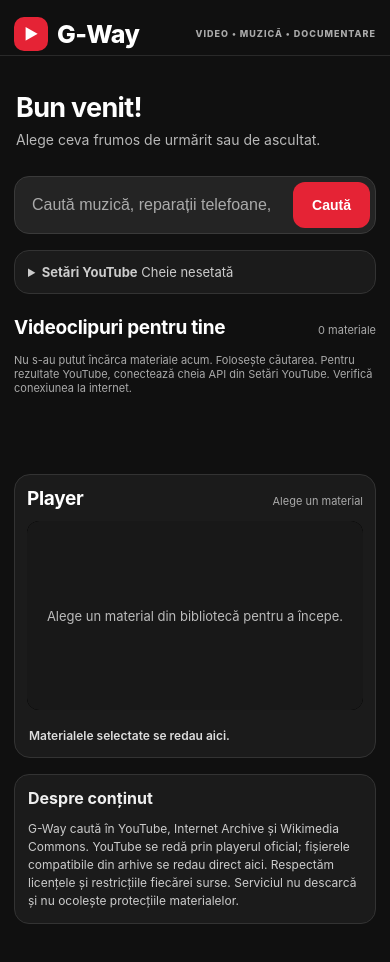
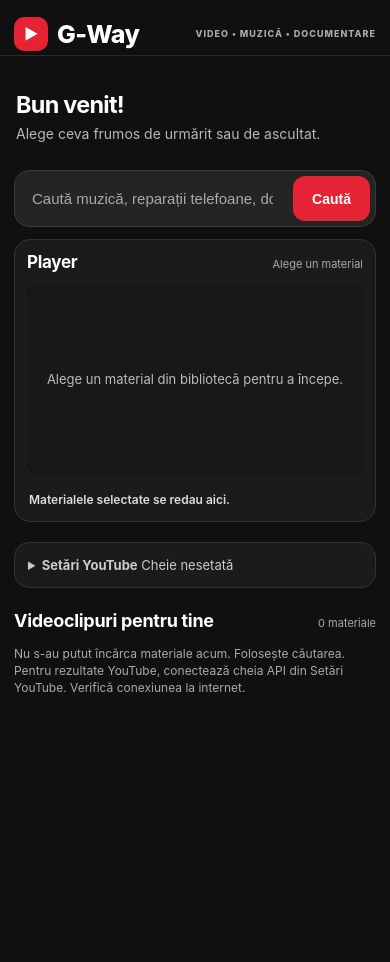
Before and after one commit to 5862y4p5nk-alt/g-way-app, a plain HTML site: page index.html in a window 390 px wide. After the commit the page ends 844 px from the top, so only its background shows below. Drawn offline with Linux system fonts and the light colour scheme; no server answers.

Commit message:
Add files via upload

```diff
--- a/app.js
+++ b/app.js
@@ -117,7 +117,6 @@ async function loadDiscoverFeed(){
 
 async function playAt(i){
  if(!queue.length)return;queueIndex=((i%queue.length)+queue.length)%queue.length;const e=queue[queueIndex];nowPlaying.textContent=e.title;setStatus(queueLabel());updateMediaSession(e);
- const playerPanel=playerArea.closest('.player');if(playerPanel)playerPanel.scrollIntoView({behavior:'smooth',block:'start'});
  if(archiveMedia){archiveMedia.pause();archiveMedia=null;}
  if(e.type==='youtube')return playYouTubeItem(e);
  if(e.type==='commons'||e.type==='commons-image')return playCommons(e);
--- a/index.html
+++ b/index.html
@@ -5,9 +5,9 @@
 <body><header><a class="brand" href="#"><span class="logo">▶</span> G-Way</a><span class="free">VIDEO • MUZICĂ • DOCUMENTARE</span></header>
 <main><section class="intro"><h1>Bun venit!</h1><p>Alege ceva frumos de urmărit sau de ascultat.</p></section>
 <form id="searchForm"><input id="q" placeholder="Caută muzică, reparații telefoane, documentare..." autocomplete="off"><button>Caută</button></form>
+<section class="player panel"><div class="sectionhead"><h2>Player</h2><span id="playStatus">Alege un material</span></div><div id="player"><div class="player-placeholder">Alege un material din bibliotecă pentru a începe.</div></div><div id="nowPlaying">Materialele selectate se redau aici.</div></section>
+
 <details class="panel keypanel"><summary><strong>Setări YouTube</strong> <span id="keyStatus">Cheie nesetată</span></summary><p>Introdu cheia API creată în Google Cloud. Se păstrează numai pe acest telefon.</p><input id="apiKey" type="password" autocomplete="off" placeholder="Lipește cheia API aici"><div class="keyactions"><button id="saveKey" type="button">Salvează cheia</button><button id="forgetKey" class="secondary" type="button">Șterge cheia</button></div><small>Nu trimite cheia nimănui. Restricțiile Google pentru site și API trebuie păstrate.</small></details>
 
 <section class="results"><div class="sectionhead"><h2>Videoclipuri pentru tine</h2><span id="count"></span></div><div id="message">Se încarcă biblioteca…</div><div id="items" class="items"></div><div id="moreResults" class="more-results"></div><div class="more-results"><button id="expandLibrary" class="load-more" type="button" hidden>Extinde biblioteca</button></div></section>
-<section class="player panel"><div class="sectionhead"><h2>Player</h2><span id="playStatus">Alege un material</span></div><div id="player"><div class="player-placeholder">Alege un material din bibliotecă pentru a începe.</div></div><div id="nowPlaying">Materialele selectate se redau aici.</div></section>
-<section class="note panel"><b>Despre conținut</b><p>G-Way caută în YouTube, Internet Archive și Wikimedia Commons. YouTube se redă prin playerul oficial; fișierele compatibile din arhive se redau direct aici. Respectăm licențele și restricțiile fiecărei surse. Serviciul nu descarcă și nu ocolește protecțiile materialelor.</p></section>
 </main><script src="app.js"></script><script>if('serviceWorker'in navigator)navigator.serviceWorker.register('./sw.js').catch(()=>{});</script></body></html>
--- a/styles.css
+++ b/styles.css
@@ -160,3 +160,25 @@ header{background:#101010!important;border-bottom:1px solid #292929!important;bo
 .more-results{padding:14px 0!important}
 .load-more{background:#2b2b2b!important;color:#fff!important;border:1px solid #444!important;border-radius:24px!important}
 @media(min-width:700px){.items{grid-template-columns:repeat(3,minmax(0,1fr))!important;gap:22px 16px!important}}
+
+/* v16: player stays at the top, compact mobile layout */
+html{-webkit-text-size-adjust:100%;text-size-adjust:100%;overflow-x:hidden}
+body{width:100%;max-width:100vw;overflow-x:hidden;font-size:16px;padding-bottom:20px!important}
+main{width:100%;max-width:100%;min-width:0;padding:14px 14px 28px}
+header{width:100%;min-width:0}
+.intro h1{font-size:clamp(22px,6vw,28px)!important;line-height:1.2!important}
+.intro p{font-size:14px!important;line-height:1.45!important}
+#searchForm{width:100%;min-width:0}
+#searchForm input{min-width:0;width:0;font-size:15px!important}
+.player.panel{margin:10px 0 20px!important;scroll-margin-top:0}
+.player .sectionhead h2{font-size:17px!important}
+#player{min-height:0}
+.sectionhead h2{font-size:18px!important;line-height:1.25!important}
+#message{font-size:12px!important;line-height:1.4!important;overflow-wrap:anywhere}
+.items{width:100%;min-width:0;grid-template-columns:repeat(2,minmax(0,1fr))!important}
+.item{min-width:0;max-width:100%}
+.image-title{font-size:13px!important;line-height:1.35!important;overflow-wrap:anywhere}
+.source-label{font-size:10px!important;line-height:1.3!important;overflow-wrap:anywhere}
+.keypanel{font-size:14px!important;line-height:1.4!important}
+.keypanel p,.keypanel small{font-size:12px!important;line-height:1.45!important}
+@media(max-width:380px){main{padding-left:10px;padding-right:10px}.items{gap:14px 8px}}
--- a/sw.js
+++ b/sw.js
@@ -1,4 +1,4 @@
-const CACHE_NAME = 'gway-universal-v15-dark-polish';
+const CACHE_NAME = 'gway-universal-v16-player-top';
 const FILES_TO_CACHE = [
   './',
   './index.html',
```
Also changed, not shown: README-RO.txt.
